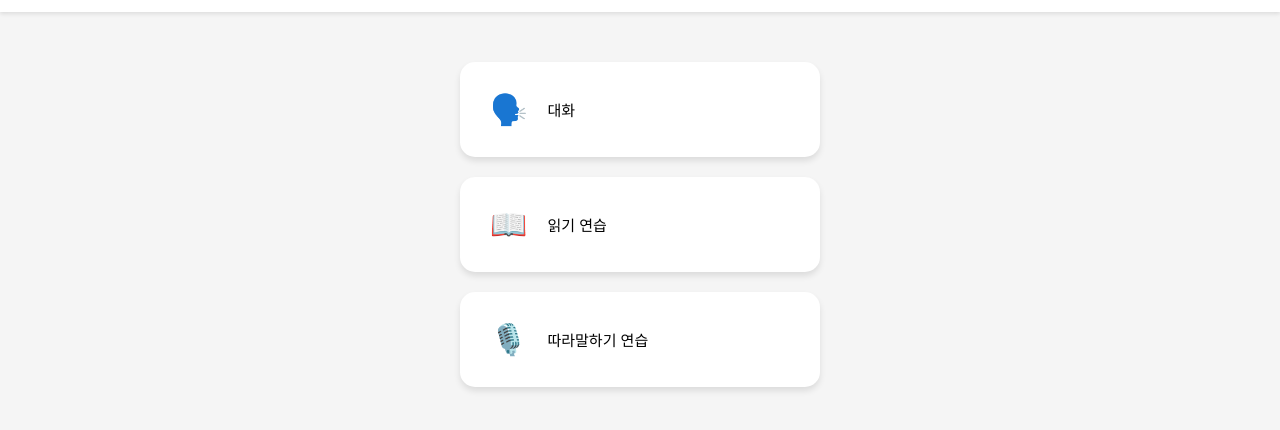
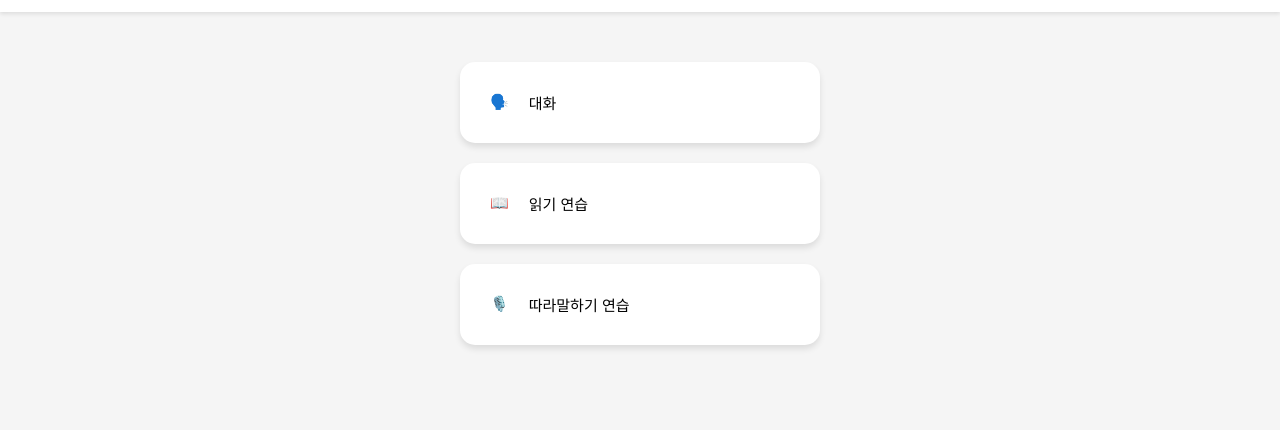
Before and after one commit to reghata/neulsori, a plain HTML site: page index.html in a window 1280 px wide. Shown: the part 76-506 px from the top of the page. Drawn offline with Linux system fonts and the light colour scheme.

Commit message:
Update style.css

```diff
--- a/css/style.css
+++ b/css/style.css
@@ -54,7 +54,7 @@ body.font-large header h2 {
 .main-menu { display: flex; flex-direction: column; gap: 20px; max-width: 400px; margin: 50px auto; padding: 0 20px; }
 .menu-btn { display: flex; align-items: center; gap: 20px; padding: 30px; background-color: white; border: none; border-radius: 15px; box-shadow: 0 4px 6px rgba(0,0,0,0.1); cursor: pointer; transition: all 0.3s; font-size: 0.5em; min-height: 80px; box-sizing: border-box; }
 .menu-btn:active { transform: scale(0.98); box-shadow: 0 2px 4px rgba(0,0,0,0.1); }
-.menu-btn .icon { font-size: 2em; }
+.menu-btn .icon { font-size: 1em; }
 
 /* ===== 단어 목록 ===== */
 .word-item { display: flex; justify-content: space-between; align-items: center; padding: 0em 0.8em; margin: 10px 0; background-color: white; border-radius: 10px; box-shadow: 0 2px 4px rgba(0,0,0,0.1); cursor: pointer; transition: all 0.3s ease; font-size: 1.3em; border: 2px solid transparent; user-select: none; min-height: 60px; box-sizing: border-box; }
```
